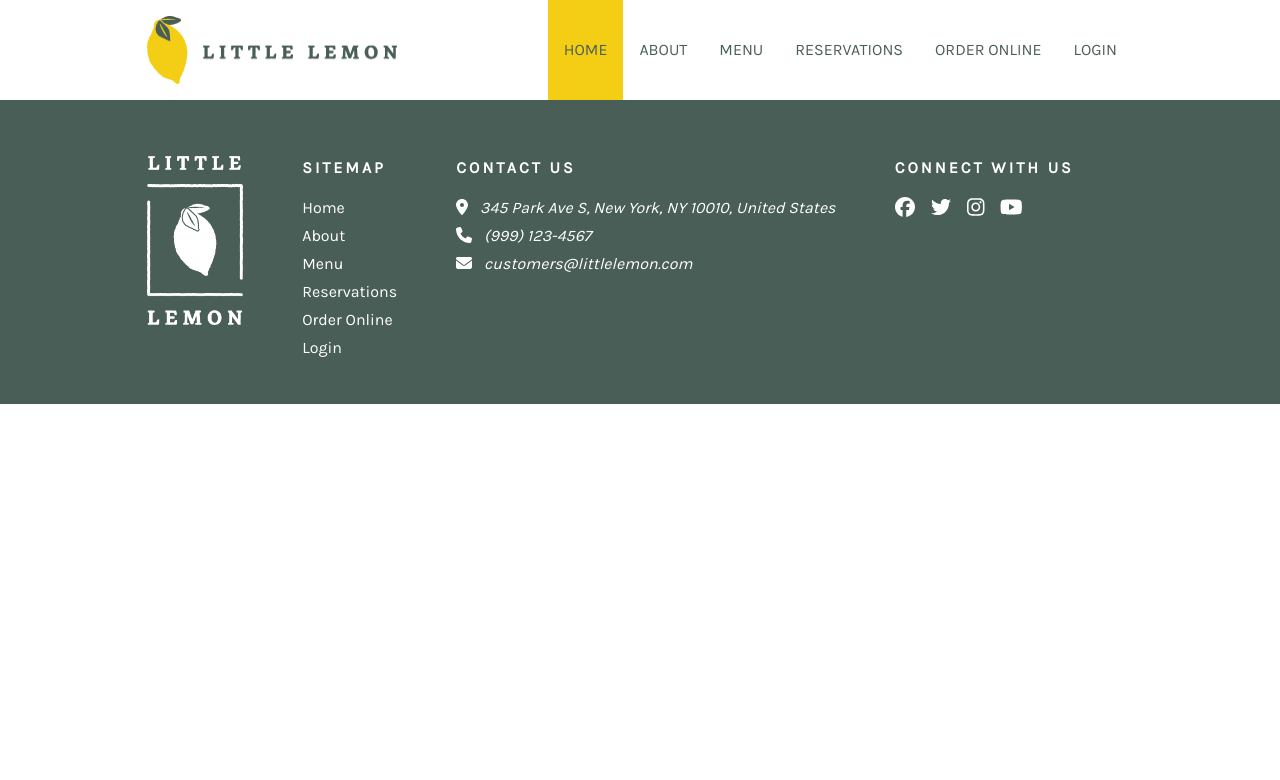
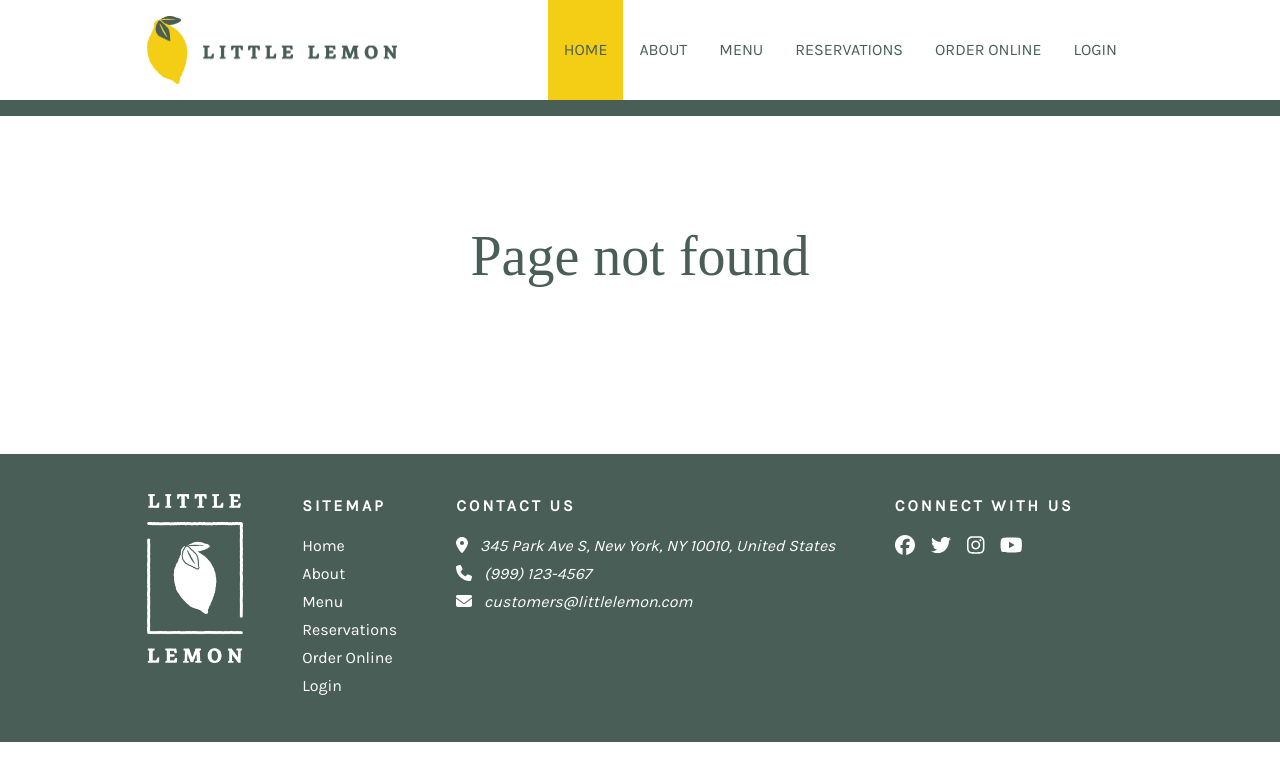
Before and after one commit to Mohankk40/Little-Lemon, a React (Create React App) app: page / in a window 1280 px wide. Shown: the top 780 px of the page. Built offline with nearby package versions, Linux system fonts and the light colour scheme; a web font is replaced by a local one.

Commit message:
Created the not found page.

```diff
--- a/src/App.js
+++ b/src/App.js
@@ -1,6 +1,7 @@
 import { Route, Routes } from 'react-router-dom';
 import pages from './utils/pages';
 import Layout from './components/layout/Layout';
+import NotFound from './components/pages/NotFound';
 import UnderConstruction from './components/pages/UnderConstruction'
 
 function App() {
@@ -19,6 +20,8 @@ function App() {
 
           <Route path={pages.get('login').path}
           element={<UnderConstruction />} />
+
+          <Route path="*" element={<NotFound />} />
         </Routes>
       </Layout>
     </>
--- /dev/null
+++ b/src/components/pages/NotFound/index.css
@@ -0,0 +1,5 @@
+.page-not-found {
+  min-height: 21.12rem;
+  padding-top: 7rem;
+  text-align: center;
+}
--- /dev/null
+++ b/src/components/pages/NotFound/index.js
@@ -0,0 +1,11 @@
+import './index.css';
+
+const NotFound = () => {
+  return (
+    <div className="container page-not-found">
+      <h1>Page not found</h1>
+    </div>
+  );
+};
+
+export default NotFound;
```
